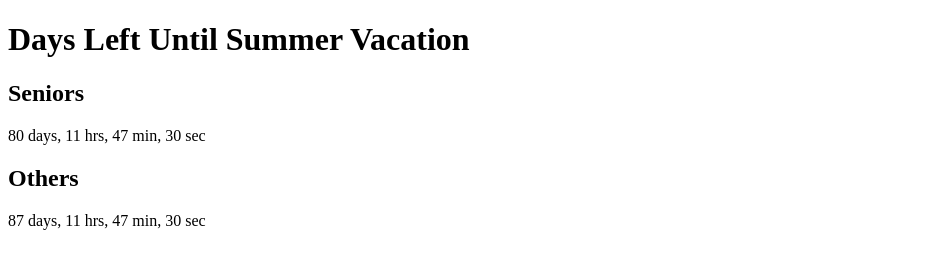
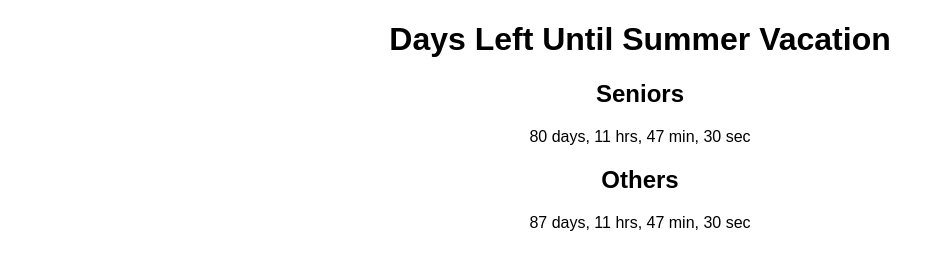
Before and after one commit to CentralCodingCommunity/LDC, a plain HTML site: page index.html in a window 1280 px wide. Shown: the whole page, without its empty margins (0-944 px from the left). Drawn offline with Linux system fonts and the light colour scheme.

Commit message:
Made some appearance changes.

```diff
--- a/index.html
+++ b/index.html
@@ -38,6 +38,15 @@
 				timer = setInterval(showRemaining, 1000);
 			};
 		</script>
+		<style>
+			body {
+				text-align: center;
+			}
+
+			* {
+				font-family: arial;
+			}
+		</style>
 	</head>
 	<body>
 		<h1>Days Left Until Summer Vacation</h1>
```
